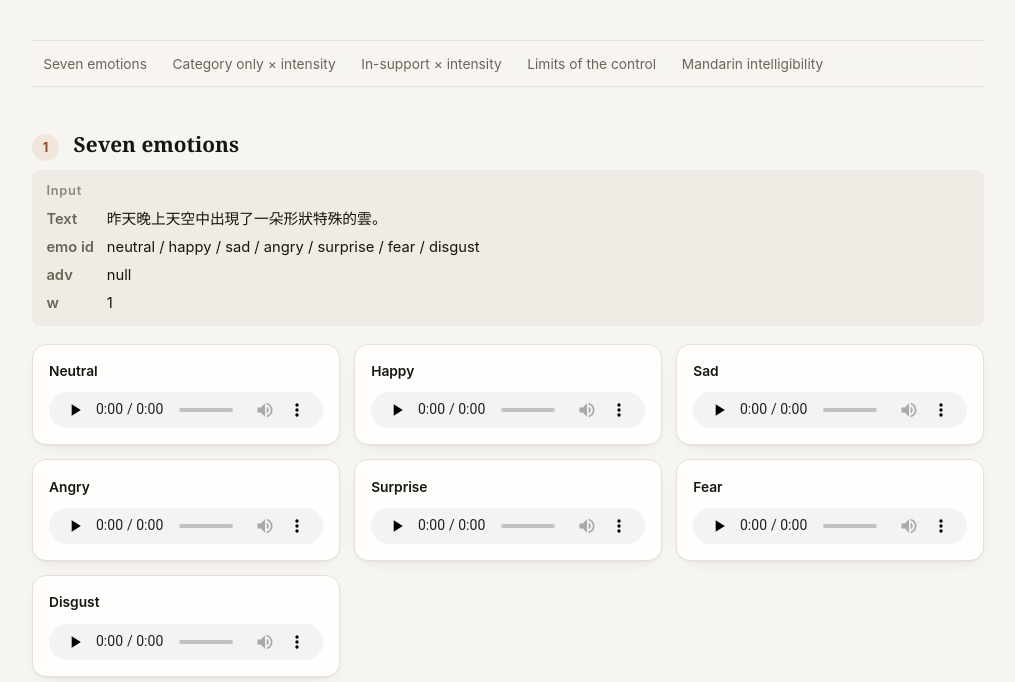
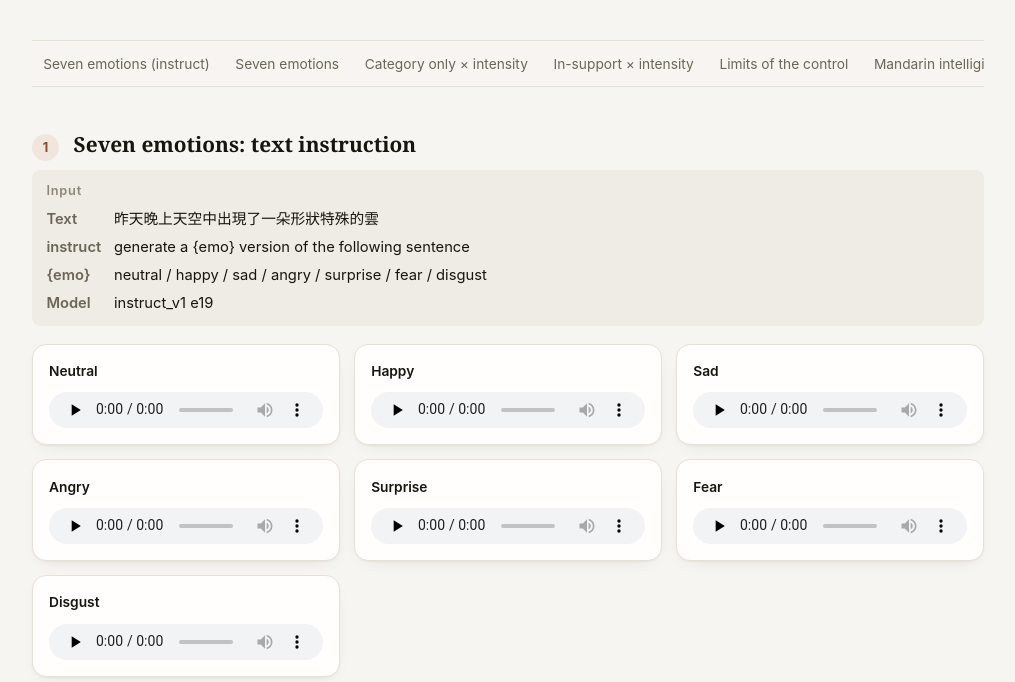
Before and after one commit to AChunFish/thesis-defense-demo, a plain HTML site: page docs/index.html in a window 1280 px wide. Shown: the part 118-800 px from the top of the page, without its empty margins (132-1147 px from the left). Drawn offline with Linux system fonts and the light colour scheme.

Commit message:
Add instruct seven-emotion section first, trim to six sections

```diff
--- a/docs/index.html
+++ b/docs/index.html
@@ -91,10 +91,44 @@ a:focus-visible,audio:focus-visible,button:focus-visible{outline:2px solid var(-
 <header>
 <div class="langs"><button type="button" data-lang="zh" aria-pressed="true">中文</button><button type="button" data-lang="en" aria-pressed="false">EN</button></div>
 <h1><span class="zh">DEMO</span><span class="en">DEMO</span></h1></header>
-<nav><ol><li><a href="#emotions"><span class="zh">七類情緒</span><span class="en">Seven emotions</span></a></li><li><a href="#emoid_w"><span class="zh">只給類別 × 強度</span><span class="en">Category only × intensity</span></a></li><li><a href="#intensity"><span class="zh">支撐區內 × 強度</span><span class="en">In-support × intensity</span></a></li><li><a href="#support"><span class="zh">控制範圍的但書</span><span class="en">Limits of the control</span></a></li><li><a href="#cer"><span class="zh">中文可懂度</span><span class="en">Mandarin intelligibility</span></a></li></ol></nav>
+<nav><ol><li><a href="#emotions_instruct"><span class="zh">七類情緒（指令）</span><span class="en">Seven emotions (instruct)</span></a></li><li><a href="#emotions"><span class="zh">七類情緒</span><span class="en">Seven emotions</span></a></li><li><a href="#emoid_w"><span class="zh">只給類別 × 強度</span><span class="en">Category only × intensity</span></a></li><li><a href="#intensity"><span class="zh">支撐區內 × 強度</span><span class="en">In-support × intensity</span></a></li><li><a href="#support"><span class="zh">控制範圍的但書</span><span class="en">Limits of the control</span></a></li><li><a href="#cer"><span class="zh">中文可懂度</span><span class="en">Mandarin intelligibility</span></a></li></ol></nav>
+<section id="emotions_instruct">
+<div class="sec-head"><span class="num">1</span><h2><span class="zh">七類情緒：文字指令</span><span class="en">Seven emotions: text instruction</span></h2></div>
+<div class="inputs"><b><span class="zh">輸入</span><span class="en">Input</span></b><dl><dt><span class="zh">文本</span><span class="en">Text</span></dt><dd>昨天晚上天空中出現了一朵形狀特殊的雲</dd><dt><span class="zh">instruct</span><span class="en">instruct</span></dt><dd>generate a {emo} version of the following sentence</dd><dt><span class="zh">{emo}</span><span class="en">{emo}</span></dt><dd>neutral / happy / sad / angry / surprise / fear / disgust</dd><dt><span class="zh">模型</span><span class="en">Model</span></dt><dd>instruct_v1 e19</dd></dl></div>
+<div class="grid cols-3">
+<div class="card">
+<span class="cond"><span class="zh">中性</span><span class="en">Neutral</span></span>
+<audio controls preload="none" src="audio/emotions_instruct_00.mp3"></audio>
+</div>
+<div class="card">
+<span class="cond"><span class="zh">快樂</span><span class="en">Happy</span></span>
+<audio controls preload="none" src="audio/emotions_instruct_01.mp3"></audio>
+</div>
+<div class="card">
+<span class="cond"><span class="zh">悲傷</span><span class="en">Sad</span></span>
+<audio controls preload="none" src="audio/emotions_instruct_02.mp3"></audio>
+</div>
+<div class="card">
+<span class="cond"><span class="zh">憤怒</span><span class="en">Angry</span></span>
+<audio controls preload="none" src="audio/emotions_instruct_03.mp3"></audio>
+</div>
+<div class="card">
+<span class="cond"><span class="zh">驚訝</span><span class="en">Surprise</span></span>
+<audio controls preload="none" src="audio/emotions_instruct_04.mp3"></audio>
+</div>
+<div class="card">
+<span class="cond"><span class="zh">恐懼</span><span class="en">Fear</span></span>
+<audio controls preload="none" src="audio/emotions_instruct_05.mp3"></audio>
+</div>
+<div class="card">
+<span class="cond"><span class="zh">厭惡</span><span class="en">Disgust</span></span>
+<audio controls preload="none" src="audio/emotions_instruct_06.mp3"></audio>
+</div>
+</div>
+</section>
 <section id="emotions">
-<div class="sec-head"><span class="num">1</span><h2><span class="zh">七類情緒</span><span class="en">Seven emotions</span></h2></div>
-<div class="inputs"><b><span class="zh">輸入</span><span class="en">Input</span></b><dl><dt><span class="zh">文本</span><span class="en">Text</span></dt><dd>昨天晚上天空中出現了一朵形狀特殊的雲。</dd><dt><span class="zh">emo id</span><span class="en">emo id</span></dt><dd>neutral / happy / sad / angry / surprise / fear / disgust</dd><dt><span class="zh">adv</span><span class="en">adv</span></dt><dd>null</dd><dt><span class="zh">w</span><span class="en">w</span></dt><dd>1</dd></dl></div>
+<div class="sec-head"><span class="num">2</span><h2><span class="zh">七類情緒</span><span class="en">Seven emotions</span></h2></div>
+<div class="inputs"><b><span class="zh">輸入</span><span class="en">Input</span></b><dl><dt><span class="zh">文本</span><span class="en">Text</span></dt><dd>昨天晚上天空中出現了一朵形狀特殊的雲。</dd><dt><span class="zh">emo id</span><span class="en">emo id</span></dt><dd>neutral / happy / sad / angry / surprise / fear / disgust</dd><dt><span class="zh">adv</span><span class="en">adv</span></dt><dd>null</dd><dt><span class="zh">w</span><span class="en">w</span></dt><dd>1</dd><dt><span class="zh">模型</span><span class="en">Model</span></dt><dd>iter4 e37</dd></dl></div>
 <div class="grid cols-3">
 <div class="card">
 <span class="cond"><span class="zh">中性</span><span class="en">Neutral</span></span>
@@ -127,7 +161,7 @@ a:focus-visible,audio:focus-visible,button:focus-visible{outline:2px solid var(-
 </div>
 </section>
 <section id="emoid_w">
-<div class="sec-head"><span class="num">2</span><h2><span class="zh">只給情緒類別時的強度旋鈕</span><span class="en">The intensity knob with the category alone</span></h2></div>
+<div class="sec-head"><span class="num">3</span><h2><span class="zh">只給情緒類別時的強度旋鈕</span><span class="en">The intensity knob with the category alone</span></h2></div>
 <div class="inputs"><b><span class="zh">輸入</span><span class="en">Input</span></b><dl><dt><span class="zh">文本</span><span class="en">Text</span></dt><dd>昨天晚上天空中出現了一朵形狀特殊的雲。</dd><dt><span class="zh">emo id</span><span class="en">emo id</span></dt><dd>happy / sad / angry / surprise / fear / disgust</dd><dt><span class="zh">adv</span><span class="en">adv</span></dt><dd>null</dd></dl></div>
 <div class="grid cols-5">
 <p class="rowlab"><span class="zh">快樂</span><span class="en">Happy</span></p>
@@ -259,7 +293,7 @@ a:focus-visible,audio:focus-visible,button:focus-visible{outline:2px solid var(-
 </div>
 </section>
 <section id="intensity">
-<div class="sec-head"><span class="num">3</span><h2><span class="zh">資料支撐區內的強度旋鈕</span><span class="en">The intensity knob inside the data support region</span></h2></div>
+<div class="sec-head"><span class="num">4</span><h2><span class="zh">資料支撐區內的強度旋鈕</span><span class="en">The intensity knob inside the data support region</span></h2></div>
 <div class="inputs"><b><span class="zh">輸入</span><span class="en">Input</span></b><dl><dt><span class="zh">文本</span><span class="en">Text</span></dt><dd>昨天晚上天空中出現了一朵形狀特殊的雲。</dd><dt><span class="zh">emo id</span><span class="en">emo id</span></dt><dd>neutral / happy / sad / angry / surprise / fear / disgust</dd><dt><span class="zh">adv</span><span class="en">adv</span></dt><dd><span class="zh">各情緒訓練資料質心，落在該情緒支撐區內（數值見各列）</span><span class="en">each emotion&#x27;s training-data centroid, inside its own support region (values on each row)</span></dd></dl></div>
 <div class="grid cols-5">
 <p class="rowlab"><span class="zh">中性　adv：0.4567 / 0.4800,0.5200</span><span class="en">Neutral　adv: 0.4567 / 0.4800,0.5200</span></p>
@@ -412,7 +446,7 @@ a:focus-visible,audio:focus-visible,button:focus-visible{outline:2px solid var(-
 </div>
 </section>
 <section id="support">
-<div class="sec-head"><span class="num">4</span><h2><span class="zh">控制範圍的但書：資料範圍內與分佈外</span><span class="en">Limits of the control: in-range vs outside the data</span></h2></div>
+<div class="sec-head"><span class="num">5</span><h2><span class="zh">控制範圍的但書：資料範圍內與分佈外</span><span class="en">Limits of the control: in-range vs outside the data</span></h2></div>
 <p class="lead"><span class="zh">同一模型、同一情緒（憤怒）、同一句英文文本，僅改變所指定的激發度。第一格是訓練資料幾乎未出現的極端設定，其餘兩格落在訓練資料實際涵蓋的範圍內。第一格與其餘兩格的差異明顯，但那是模型在分佈外的外插行為；資料範圍內（第二、三格）的差異小得多——這正是客觀數值與聽感之間落差的來源。</span><span class="en">Same model, same emotion (angry), same English sentence; only the requested arousal changes. The first clip uses a setting the training data barely contains; the other two fall inside the range the data actually covers. The first clip clearly differs from the other two, but that is the model extrapolating outside its data: within the covered range (clips two and three) the difference is far smaller, which is where the gap between the objective numbers and what one hears comes from.</span></p>
 <p class="shared-text"><b><span class="zh">文本</span><span class="en">Text</span></b>The weather report says it will rain later this afternoon.</p>
 <ul class="stats"><li><span><span class="zh">完整掃描範圍 ρ</span><span class="en">ρ, full sweep range</span></span> 0.794</li><li><span><span class="zh">僅資料範圍內 ρ</span><span class="en">ρ, in-range only</span></span> 0.613</li><li><span><span class="zh">動態範圍</span><span class="en">Dynamic range</span></span> 0.152 → 0.081</li></ul>
@@ -435,7 +469,7 @@ a:focus-visible,audio:focus-visible,button:focus-visible{outline:2px solid var(-
 </div>
 </section>
 <section id="cer">
-<div class="sec-head"><span class="num">5</span><h2><span class="zh">資料擴充前後的中文可懂度</span><span class="en">Mandarin intelligibility, before and after data expansion</span></h2></div>
+<div class="sec-head"><span class="num">6</span><h2><span class="zh">資料擴充前後的中文可懂度</span><span class="en">Mandarin intelligibility, before and after data expansion</span></h2></div>
 <p class="lead"><span class="zh">擴充前的模型在中文上有明顯的遺忘現象，約四分之一的句子被合成為與文本無關的內容；擴充後幾乎消失。每格附上以 Whisper large-v2 轉寫所得的字元錯誤率與辨識結果。</span><span class="en">Before the expansion the model had clearly forgotten Mandarin: about a quarter of the sentences came out as content unrelated to the input text. Each cell shows the character error rate and the transcript from Whisper large-v2.</span></p>
 <p class="shared-text"><b><span class="zh">文本</span><span class="en">Text</span></b>昨天晚上下了好大的雨還打雷。<span class="en gloss"> It rained heavily last night, with thunder.</span></p>
 <ul class="stats"><li><span><span class="zh">平均字元錯誤率</span><span class="en">Mean CER</span></span> 0.32–0.39 → ≤ 0.03</li><li><span><span class="zh">崩壞句數</span><span class="en">Broken sentences</span></span> 31–39 / 135 → 0–1 / 135</li></ul>
```
Also changed, not shown: docs/manifest.csv (+7 -0 lines), 7 other files.
